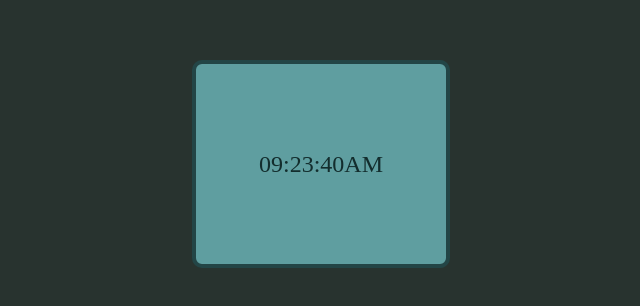
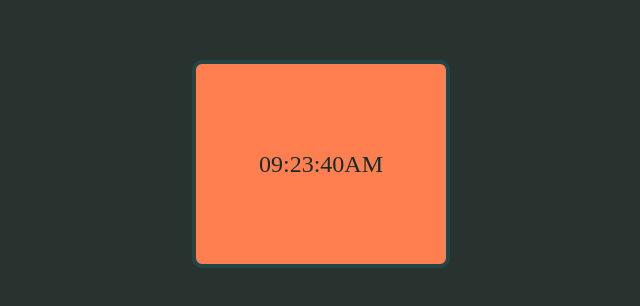
Before and after one commit to Bilal-AnsariXY/clock, a plain HTML site: page index.html in a window 1280 px wide. Shown: the part 236-542 px from the top of the page, without its empty margins (319-959 px from the left). Drawn offline with Linux system fonts and the light colour scheme.

Commit message:
color change

```diff
--- a/style.css
+++ b/style.css
@@ -17,7 +17,7 @@ body
     font-size: x-large;
     height: 200px;
     width: 250px;
-    background-color: cadetblue;
+    background-color: coral;
     border: 4px solid rgb(35, 69, 70);
     border-radius: 10px;
     display: flex;
```
